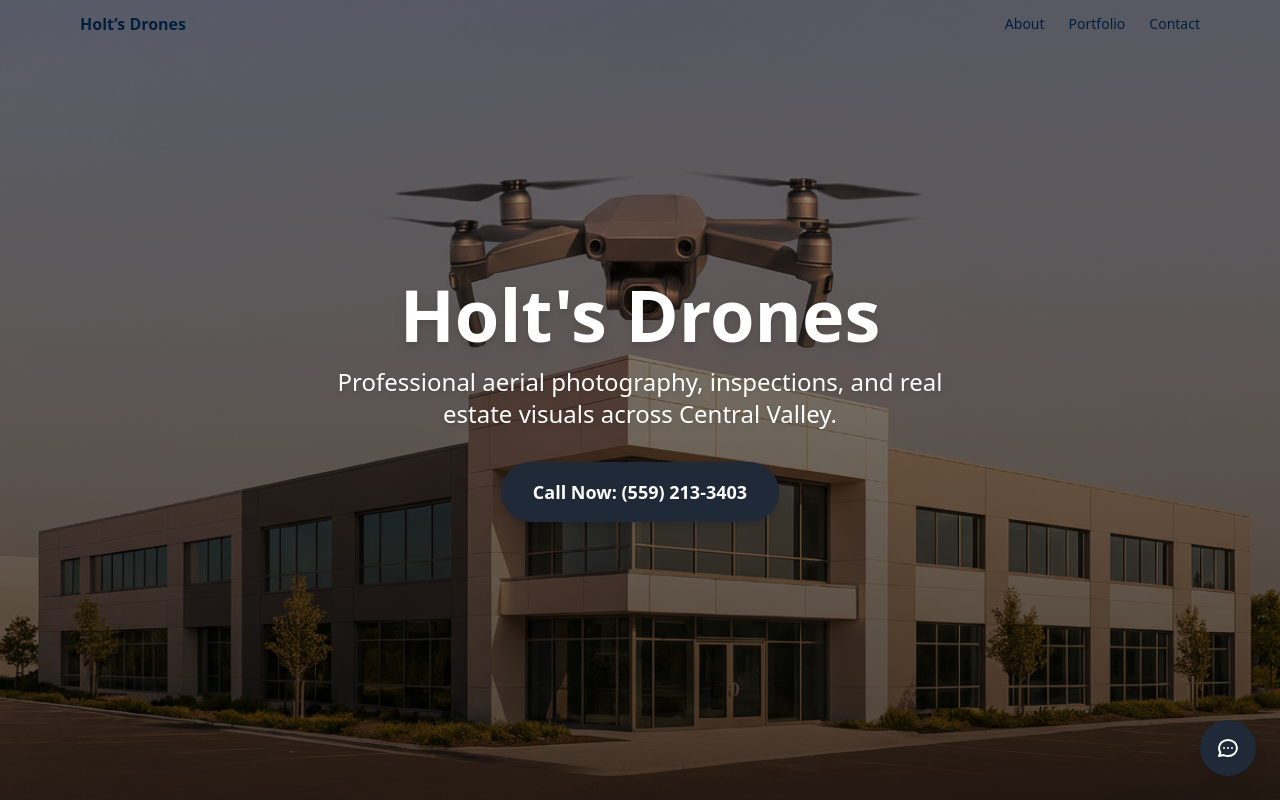
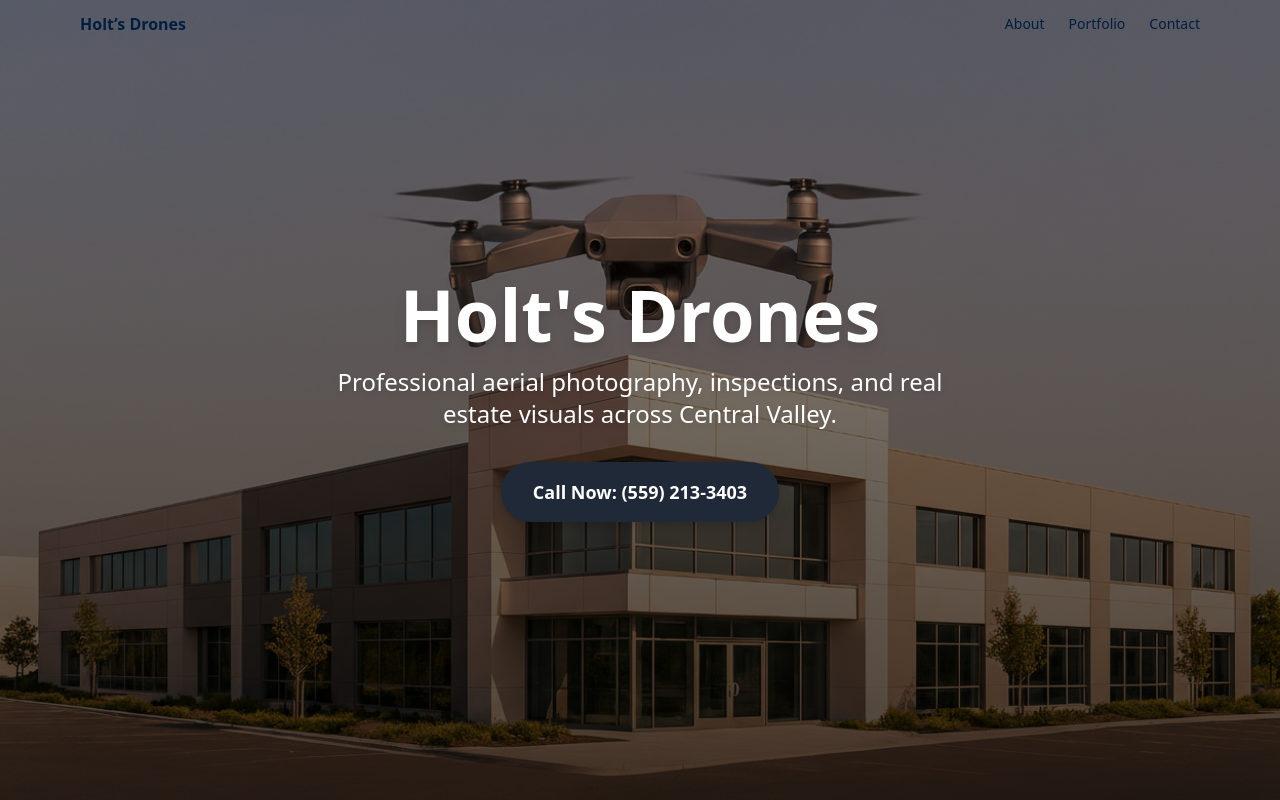
Before and after one commit to braddanew/holts-drones, a Next.js app: page / in a window 1280 px wide. Shown: the top 800 px of the page. Built offline with nearby package versions, Linux system fonts and the light colour scheme.

Commit message:
removed chatbot

```diff
--- a/app/layout.js
+++ b/app/layout.js
@@ -21,7 +21,7 @@ export const metadata = {
 };
 
 import "./globals.css";
-import Chatbot from "../components/Chatbot";
+// import Chatbot from "../components/Chatbot";
 
 export default function RootLayout({ children }) {
   return (
@@ -55,7 +55,7 @@ export default function RootLayout({ children }) {
       </head>
       <body>
         {children}
-        <Chatbot />
+        {/* <Chatbot /> */}
       </body>
     </html>
   );
```
